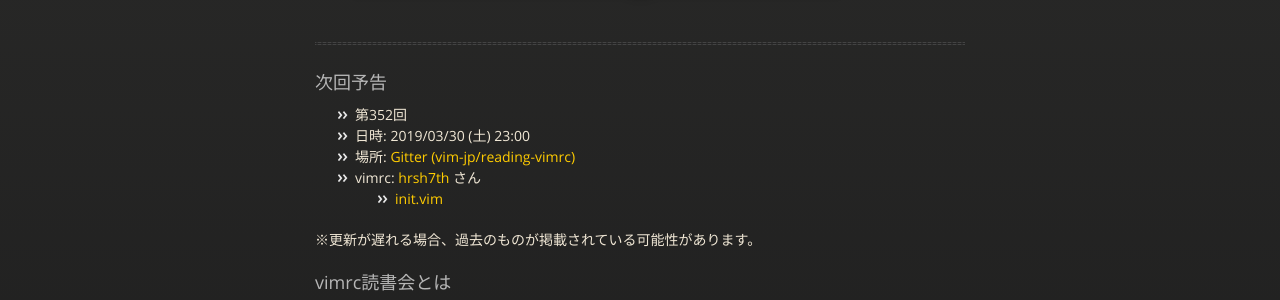
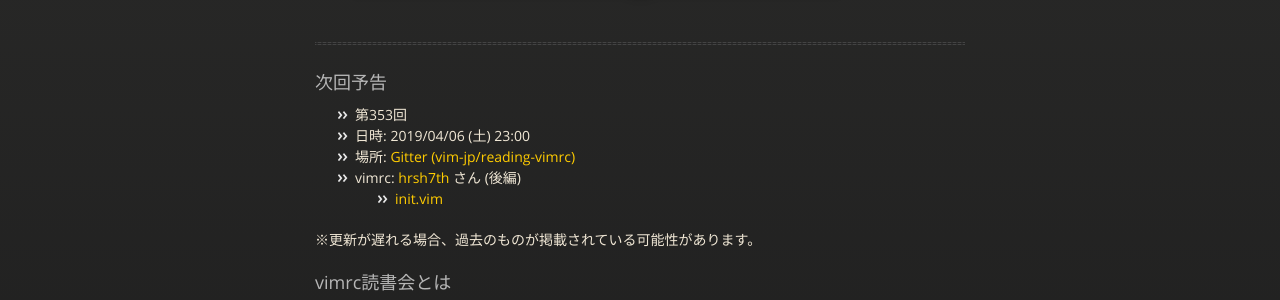
Before and after one commit to vim-jp/reading-vimrc, a Jekyll site: the page built from index.md, in a window 1280 px wide and 900 px high. Shown: the part 212-512 px from the top of the window. Built offline with Jekyll 4.4.1, drawn with Linux system fonts in a browser that asks for light colours; nearby versions of some CDN libraries.

Commit message:
Update the next information: #353 hrsh7th

```diff
--- a/_data/next.yml
+++ b/_data/next.yml
@@ -1,11 +1,12 @@
-- id: 352
-  date: '2019-03-30 23:00'
+- id: 353
+  date: '2019-04-06 23:00'
   author:
     name: hrsh7th
     url: 'https://github.com/hrsh7th'
   vimrcs:
-    - url: 'https://github.com/hrsh7th/dotfiles/blob/master/nvim/init.vim'
+    - url: >-
+        https://github.com/hrsh7th/dotfiles/blob/7973e5aaa444bef498d8286db4b13b933602f23f/nvim/init.vim
       name: init.vim
-      hash: null
-  part: null
+      hash: 7973e5aaa444bef498d8286db4b13b933602f23f
+  part: 後編
   other: null
```
